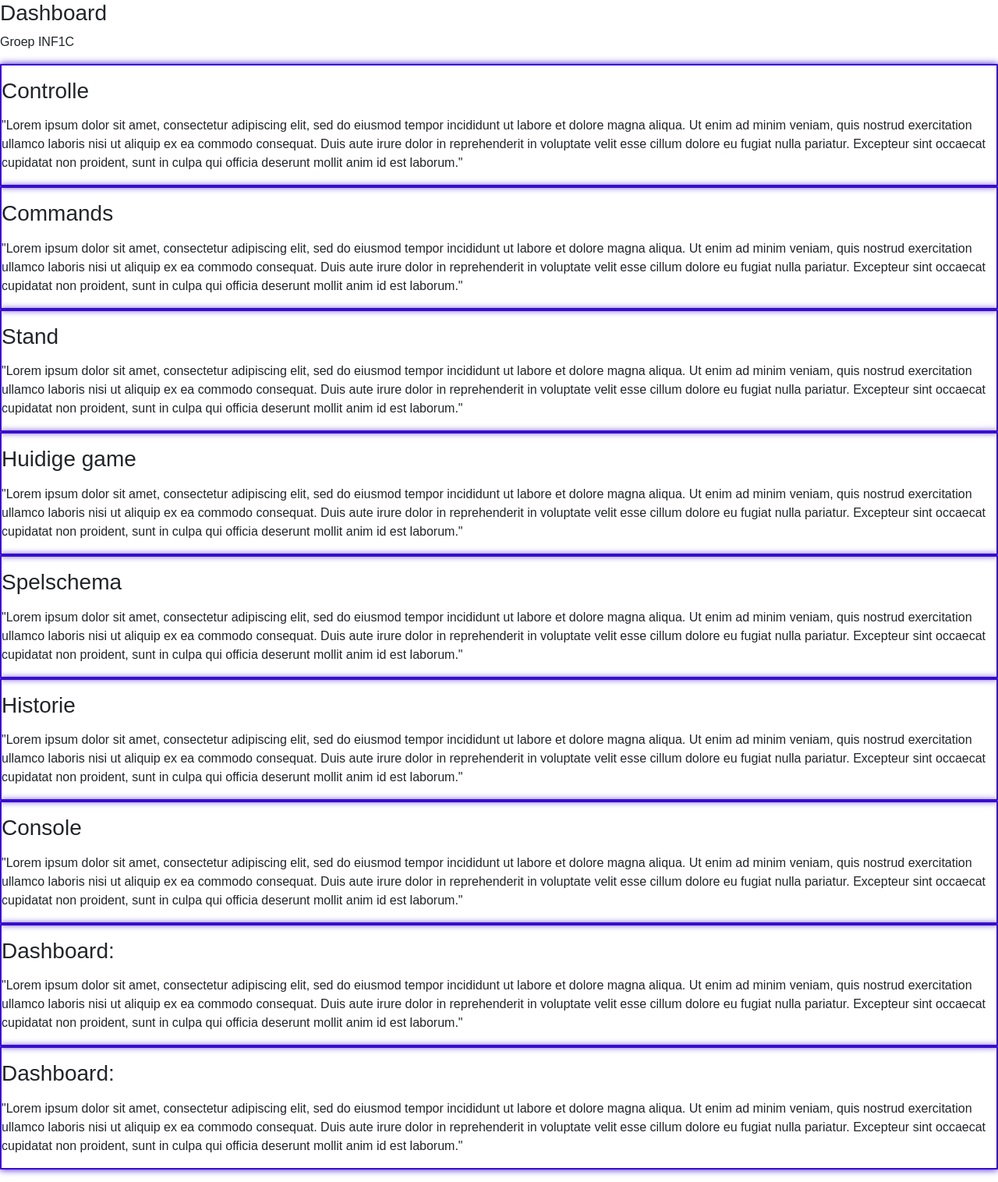
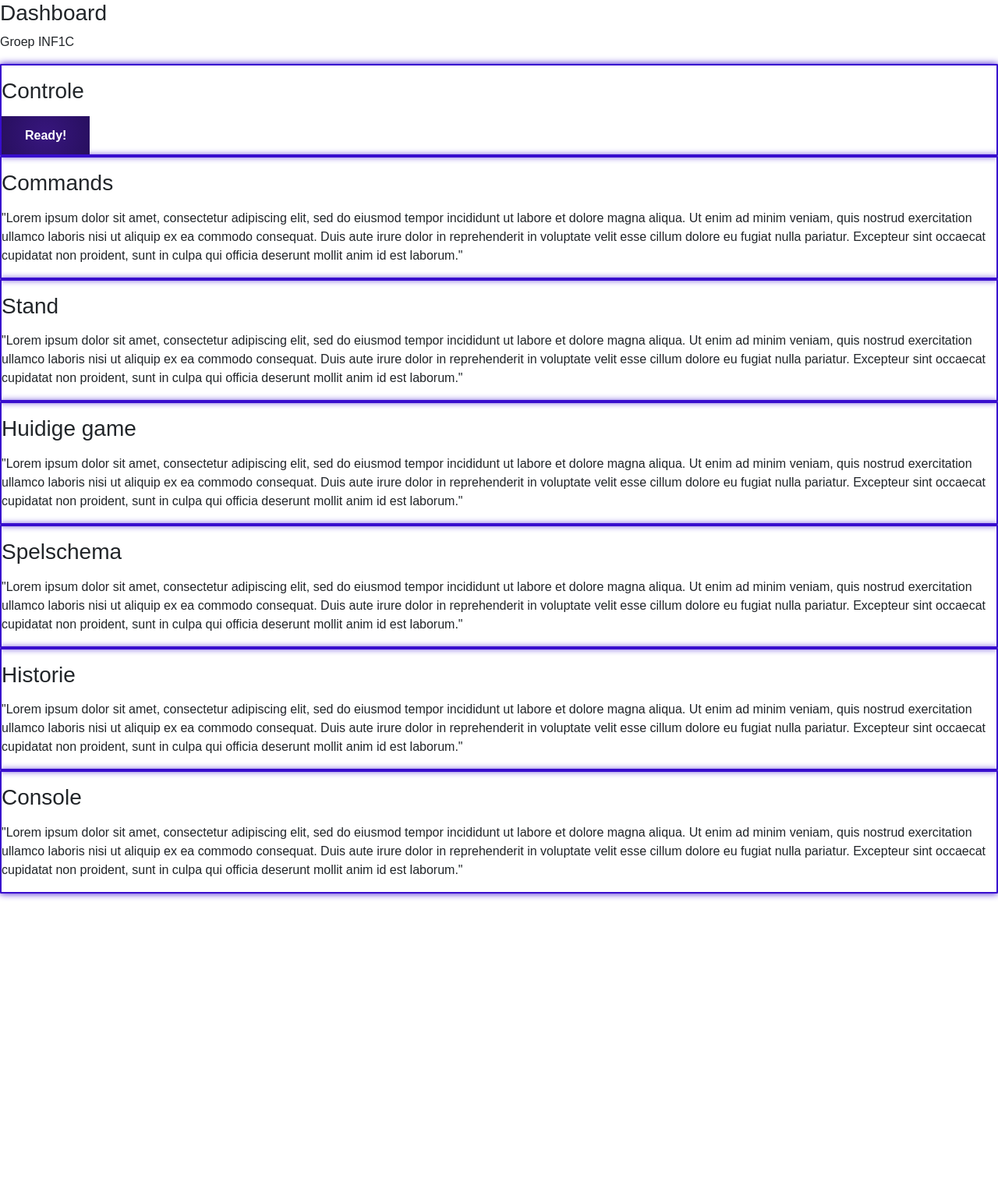
Before and after one commit to NHLstenden-emmen/Interface, a PHP site: template pages/team/1C/dashboard.php in a window 1280 px wide. Shown: the whole page at 78% size. After the commit the page ends 1153 px from the top, so only its background shows below. Run offline with PHP 8.4, Linux system fonts and the light colour scheme; the template is opened without the code that fills it: most values are stand-ins (such as "Sample title", 1, 10 or a date in 2020).

Commit message:
Dashboard en Socket
Socket class toegevoegd, Dashboard update

```diff
--- a/index.php
+++ b/index.php
@@ -12,6 +12,8 @@
 
     // main dependencies
     include 'inc/mysql.php';
+	include 'inc/socket.php';
+	$socket = new Socket(49153, "194.171.181.139");
     $db = new Database();
     include 'inc/select.php';
     include 'inc/header.php';
--- a/pages/team/1C/dashboard.php
+++ b/pages/team/1C/dashboard.php
@@ -1,3 +1,11 @@
+		<?php
+		$botnaam='BrokkoBot' ;
+
+			if(isset($_POST['Ready'])){
+				var_dump($socket->sendStartToBot($botnaam));
+			}
+		?>
+
 		<div class="titleinf1c">
 			<h3 id="titleinf1c">Dashboard</h3>
 			<p id="titleinf1c">Groep INF1C</p>
@@ -5,12 +13,10 @@
 
 		<div class="container3delen">
 			<div class="blocklinks neonBorder">
-				<p><h3 class="Ctitels"> Controlle </h3></p>
-					<p>
-						"Lorem ipsum dolor sit amet, consectetur adipiscing elit, sed do eiusmod tempor incididunt ut labore et dolore magna aliqua.
-						Ut enim ad minim veniam, quis nostrud exercitation ullamco laboris nisi ut aliquip ex ea commodo consequat. Duis aute irure dolor in reprehenderit in voluptate velit esse cillum dolore eu fugiat nulla pariatur.
-						Excepteur sint occaecat cupidatat non proident, sunt in culpa qui officia deserunt mollit anim id est laborum."
-					</p>
+				<p><h3 class="Ctitels"> Controle </h3></p>
+					<form method="post">
+						<button class="button" type="submit" name="Ready">Ready!</button>
+					</form>
 			</div>
 			<div class="blockmidden neonBorder">
 					<p><h3 class="Ctitels"> Commands </h3></p>
@@ -66,24 +72,6 @@
 				</p>
 			</div>
 		</div>
-		<div class="container2delen">
-			<div class="vaklinks neonBorder">
-			<p><h3 class="Ctitels"> Dashboard: </h3></p>
-				<p>
-					"Lorem ipsum dolor sit amet, consectetur adipiscing elit, sed do eiusmod tempor incididunt ut labore et dolore magna aliqua.
-					Ut enim ad minim veniam, quis nostrud exercitation ullamco laboris nisi ut aliquip ex ea commodo consequat. Duis aute irure dolor in reprehenderit in voluptate velit esse cillum dolore eu fugiat nulla pariatur.
-					Excepteur sint occaecat cupidatat non proident, sunt in culpa qui officia deserunt mollit anim id est laborum."
-				</p>
-			</div>
-			<div class="vakrechts neonBorder">
-			<p><h3 class="Ctitels"> Dashboard: </h3></p>
-				<p>
-					"Lorem ipsum dolor sit amet, consectetur adipiscing elit, sed do eiusmod tempor incididunt ut labore et dolore magna aliqua.
-					Ut enim ad minim veniam, quis nostrud exercitation ullamco laboris nisi ut aliquip ex ea commodo consequat. Duis aute irure dolor in reprehenderit in voluptate velit esse cillum dolore eu fugiat nulla pariatur.
-					Excepteur sint occaecat cupidatat non proident, sunt in culpa qui officia deserunt mollit anim id est laborum."
-				</p>
-			</div>
-		</div>
 		<div>
 			<p></p>
 		</div>
```
Also changed, not shown: inc/socket.php (added, +106 -0 lines).
